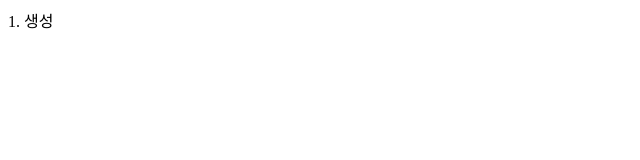
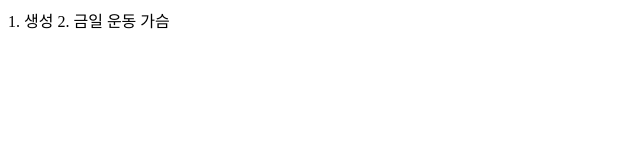
Before and after one commit to Parktaehoon1/myApp, a plain HTML site: page index.html in a window 1280 px wide. Shown: the whole page, without its empty margins (0-640 px from the left). Drawn offline with Linux system fonts and the light colour scheme.

Commit message:
깃허브에서 수정
수정되었음

```diff
--- a/index.html
+++ b/index.html
@@ -8,6 +8,6 @@
 </head>
 <body>
 	1. 생성
-
+	2. 금일 운동 가슴
 </body>
 </html>
```
